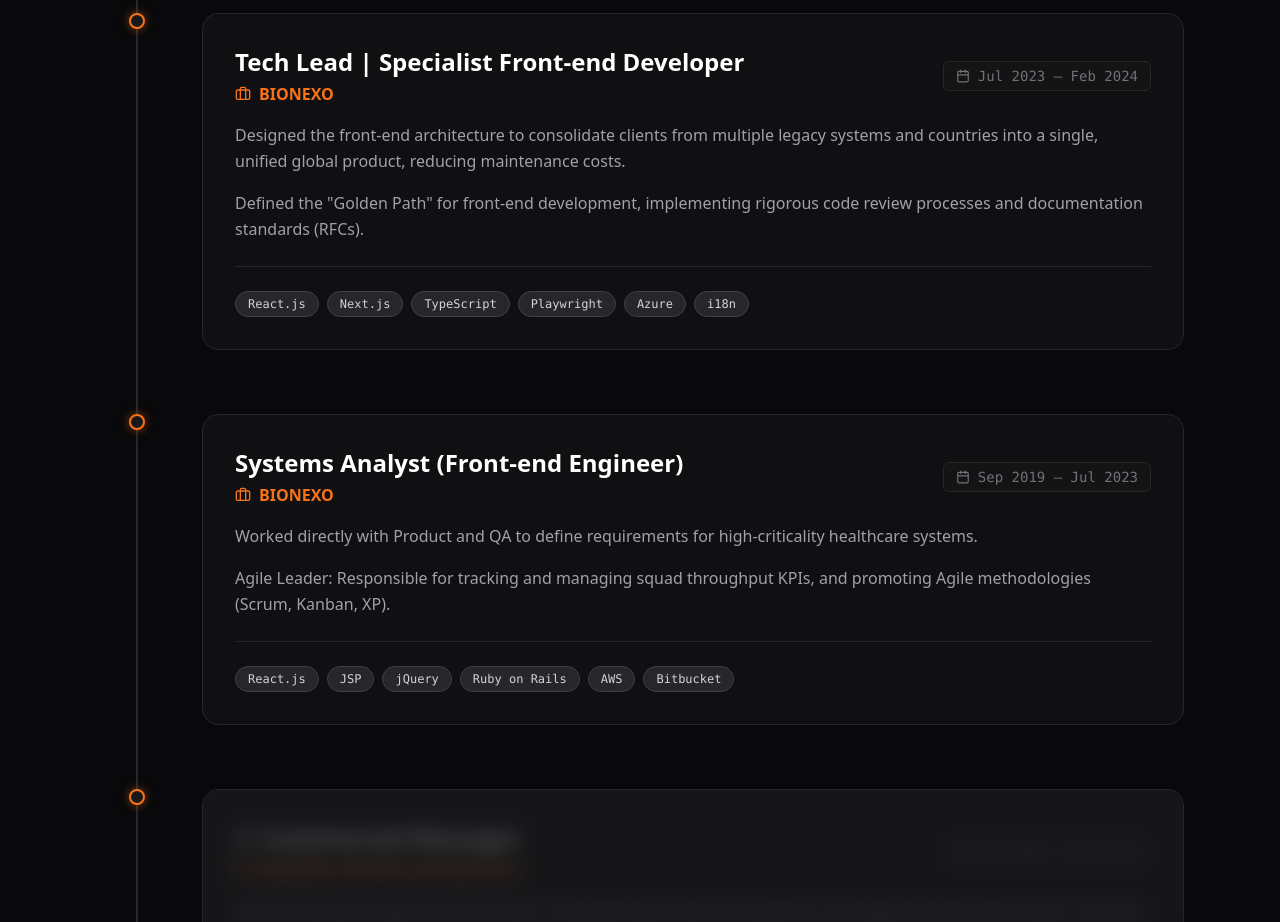
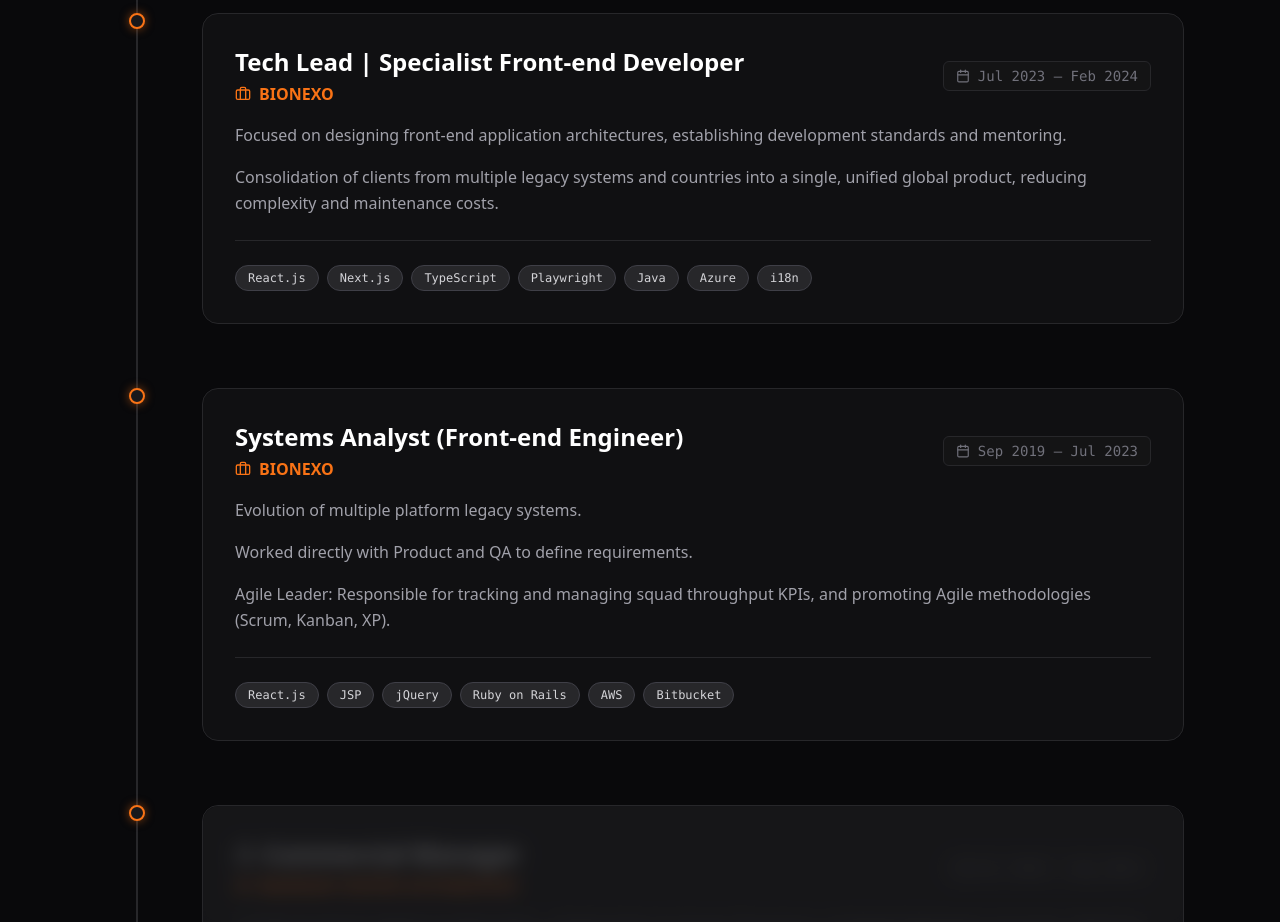
Before and after one commit to andhersonsantos/bio-landing-page, a React (Vite) app: page / in a window 1280 px wide. Shown: the part 1600-2522 px from the top of the page. Built offline with nearby package versions, Linux system fonts and the light colour scheme.

Commit message:
Update text content in resume data

```diff
--- a/src/constants/text-content.ts
+++ b/src/constants/text-content.ts
@@ -161,14 +161,15 @@ export const DATA_PT: ResumeData = {
       period: 'Jul 2023 – Fev 2024',
       location: 'Remoto',
       summary: [
-        'Desenho da arquitetura front-end para consolidar clientes de múltiplos sistemas legados e países em um produto global unificado, reduzindo custos de manutenção.',
-        'Definição do "Golden Path" para desenvolvimento front-end, implementando processos de padrões de código, code review e documentação (RFCs).',
+        'Focado em desenhar arquiteturas de aplicações front-end, estabelecer padrões de desenvolvimento e mentoria.',
+        'Consolidação de clientes de múltiplos sistemas legados e países em um produto global unificado, reduzindo complexidade e custos de manutenção.',
       ],
       techStack: [
         'React.js',
         'Next.js',
         'TypeScript',
         'Playwright',
+        'Java',
         'Azure',
         'i18n',
       ],
@@ -179,7 +180,8 @@ export const DATA_PT: ResumeData = {
       period: 'Set 2019 – Jul 2023',
       location: 'Remoto',
       summary: [
-        'Colaboração direta com Produto e QA para definir requisitos de sistemas de saúde de alta criticidade.',
+        'Evolução de sistemas legados multi-plataformas.',
+        'Colaboração direta com Produto e QA para definir requisitos de sistemas.',
         'Agile Leader: Responsável pelo acompanhamento de KPIs de vazão da squad e promoção de metodologias Ágeis (Scrum, Kanban, XP).',
       ],
       techStack: [
@@ -447,14 +449,15 @@ export const DATA_EN: ResumeData = {
       period: 'Jul 2023 – Feb 2024',
       location: 'Remote',
       summary: [
-        'Designed the front-end architecture to consolidate clients from multiple legacy systems and countries into a single, unified global product, reducing maintenance costs.',
-        'Defined the "Golden Path" for front-end development, implementing rigorous code review processes and documentation standards (RFCs).',
+        'Focused on designing front-end application architectures, establishing development standards and mentoring.',
+        'Consolidation of clients from multiple legacy systems and countries into a single, unified global product, reducing complexity and maintenance costs.',
       ],
       techStack: [
         'React.js',
         'Next.js',
         'TypeScript',
         'Playwright',
+        'Java',
         'Azure',
         'i18n',
       ],
@@ -465,7 +468,8 @@ export const DATA_EN: ResumeData = {
       period: 'Sep 2019 – Jul 2023',
       location: 'Remote',
       summary: [
-        'Worked directly with Product and QA to define requirements for high-criticality healthcare systems.',
+        'Evolution of multiple platform legacy systems.',
+        'Worked directly with Product and QA to define requirements.',
         'Agile Leader: Responsible for tracking and managing squad throughput KPIs, and promoting Agile methodologies (Scrum, Kanban, XP).',
       ],
       techStack: [
```
